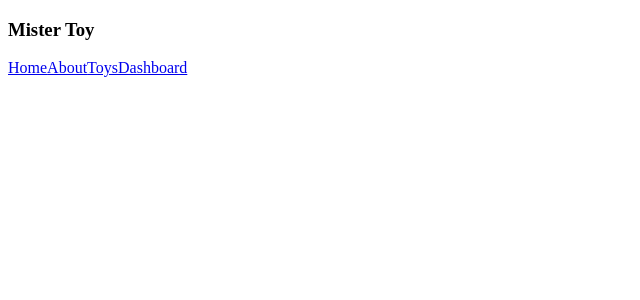
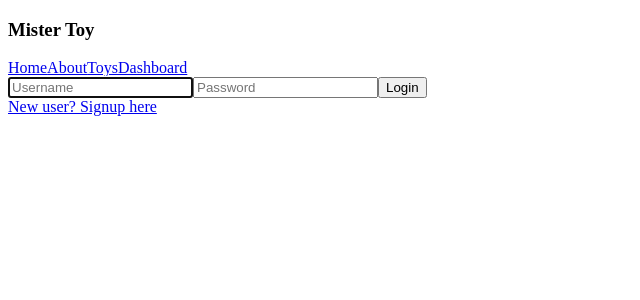
Before and after one commit to Haim-Braunstein/misterToy-frontend, a React (Vite) app: page / in a window 1280 px wide. Shown: the top 300 px of the page, without its empty margins (0-640 px from the left). Built offline with nearby package versions, Linux system fonts and the light colour scheme.

Commit message:
Add user login in Appheader

```diff
--- a/src/cmps/AppHeader.jsx
+++ b/src/cmps/AppHeader.jsx
@@ -1,12 +1,24 @@
-import { useEffect, useState } from "react"
+import { useDispatch, useSelector } from "react-redux"
 import { NavLink } from "react-router-dom"
 
-
-
-
+import { LoginSignup } from "./LoginSignup"
+import { showErrorMsg, showSuccessMsg } from "../services/event-bus.service"
+import { logout } from "../store/actions/user.actions"
 
 
 export function AppHeader() {
+
+    const dispatch = useDispatch()
+    const user = useSelector(storeState => storeState.userModule.loggedInUser)
+
+    async function onLogout() {
+        try {
+            await logout()
+            showSuccessMsg('Logout successfully')
+        } catch (err) {
+            showErrorMsg('Oops try again')
+        }
+    }
 
     return (
         <header className="app-header full main-layout">
@@ -20,6 +32,16 @@ export function AppHeader() {
 
                 </nav>
             </section>
+            {user ? (
+                < section >
+                    <span to={`/user/${user._id}`}>Hello {user.fullname}</span>
+                    <button onClick={onLogout}>Logout</button>
+                </ section >
+            ) : (
+                <section>
+                    <LoginSignup />
+                </section>
+            )}
         </header>
     )
 
```
